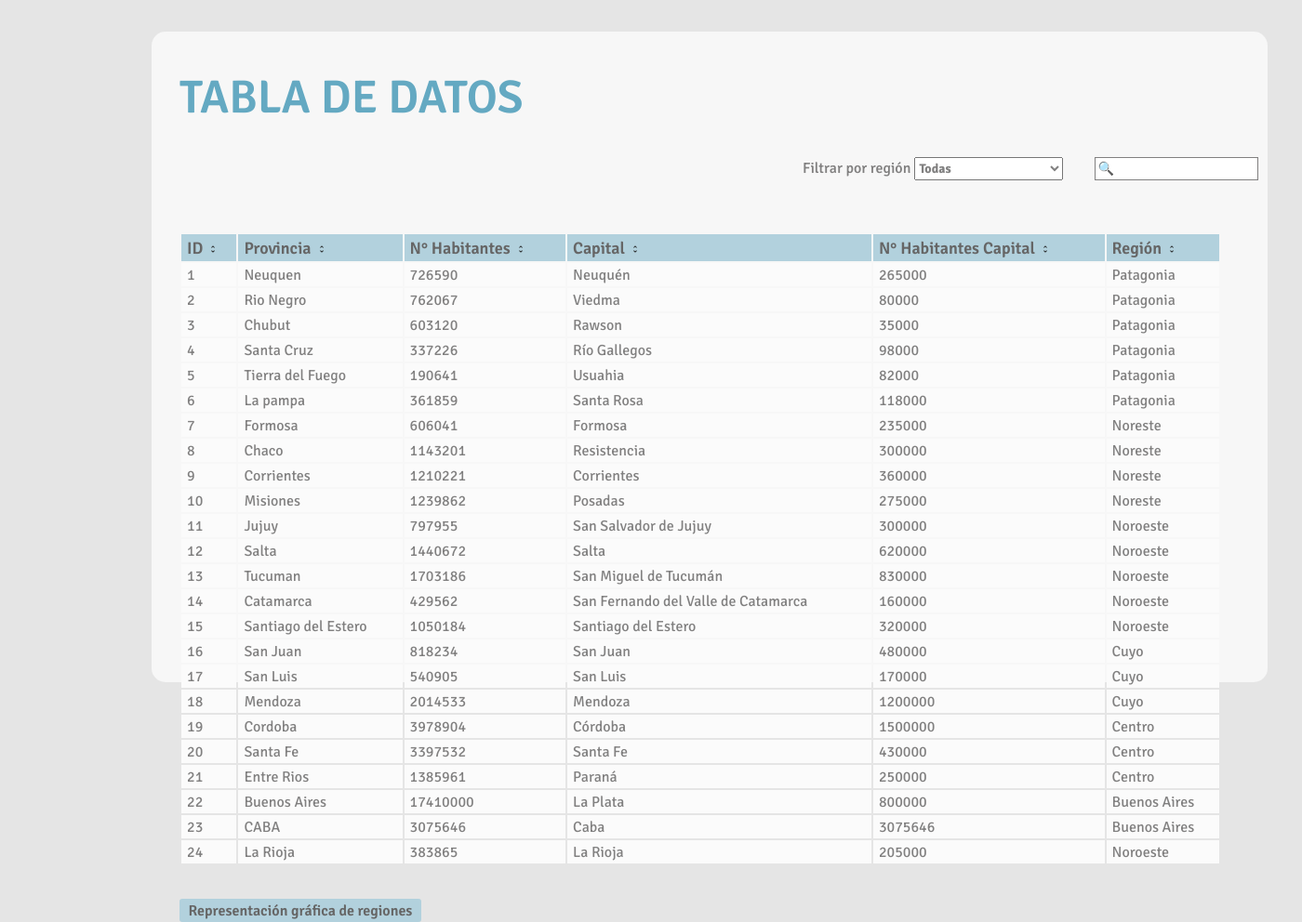
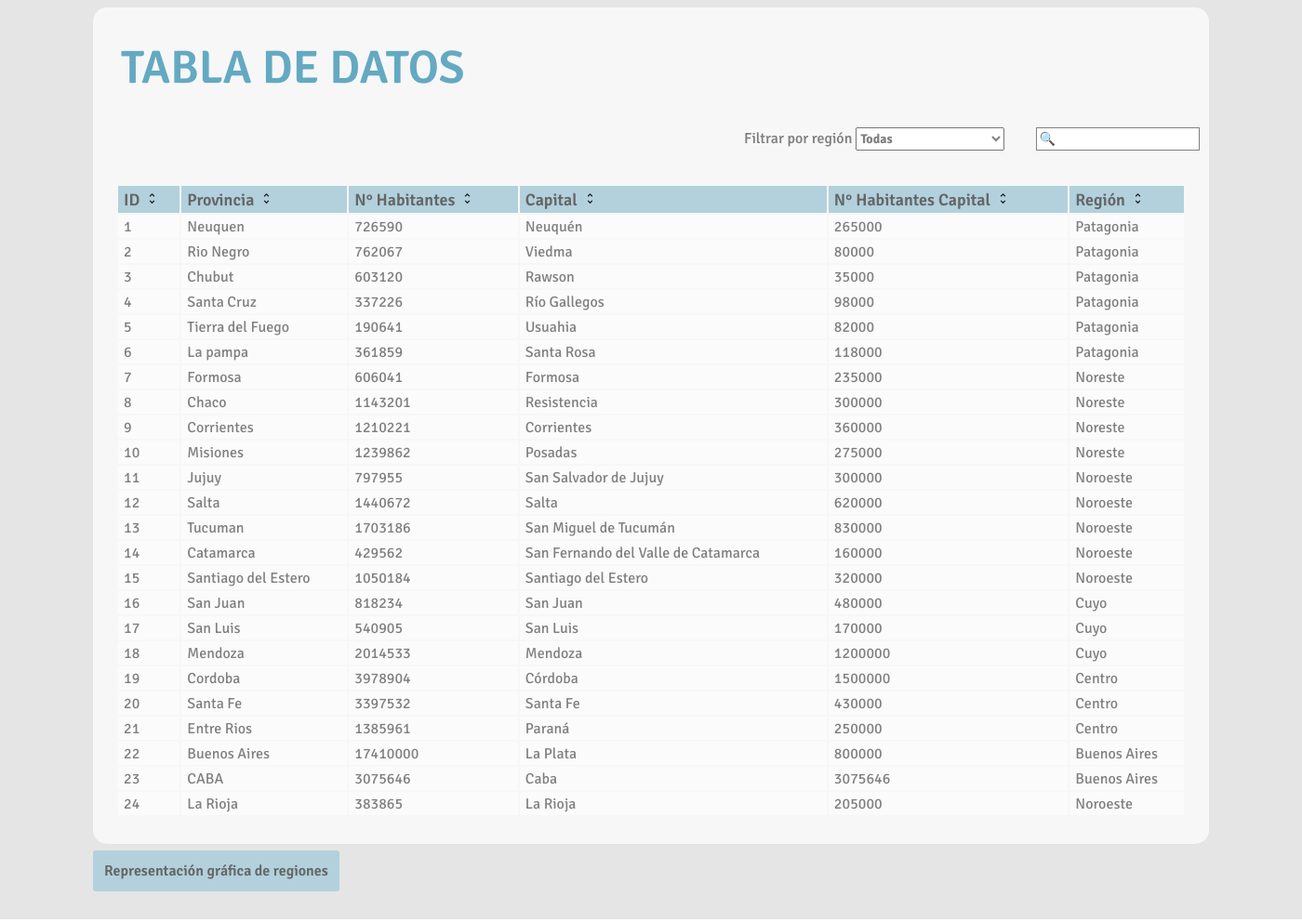
Before and after one commit to axelvilla/Filter-App, a Flask app: page / in a window 1400 px wide. Shown: the whole page at 93% size. Run offline with Flask 3, Linux system fonts and the light colour scheme; data comes from the database, SQL or seed files in the repository.

Commit message:
Se arreglo los botones de ordenamiento, la tabla y el boton para mostrar los resultados en forma grafica

```diff
--- a/static/icons.js
+++ b/static/icons.js
@@ -1,5 +1,5 @@
 const sortButton = `
-<svg xmlns="http://www.w3.org/2000/svg" height="10px" viewBox="0 -960 960 960" width="10px" fill="#1f1f1f">
+<svg xmlns="http://www.w3.org/2000/svg" height="15px" viewBox="0 -960 960 960" width="15px" fill="#1f1f1f">
   <path d="M480-120 300-300l58-58 122 122 122-122 58 58-180 180ZM358-598l-58-58 180-180 180 180-58 58-122-122-122 122Z"/>
 </svg>
 `;
--- a/static/styles.css
+++ b/static/styles.css
@@ -2,7 +2,6 @@ body {
 
     max-height: 100vh;
     max-width: 100vw;
-
     background-color: #E5E5E5;
 
 }
@@ -10,26 +9,23 @@ body {
 
 .container {
 
-    height: 700px;
-
-    padding-left: 155px;
+    display: flex;
+    justify-content: center;
+    align-items: center;
 
 }
 
 
 .caja {
 
-    height: 700px;
+    height: 900px;
     width: 1200px;
-
     border-radius: 15px;
 
     background-color: #F7F7F7;
 
 
     h1 {
-
-        padding-top: 40px;
         padding-left: 30px;
 
         font-size: 50px;
@@ -80,9 +76,8 @@ body {
 
     table {
 
-        padding-left: 30px;
-        padding-top: 20px;
-
+        margin: auto;
+        height: 11px;
         width: 1150px;
         table-layout: auto;
     }
@@ -135,10 +130,9 @@ body {
 
     button:not([class]) {
 
-        height: 25px;
-        width: 260px;
+        padding: 10px 10px 10px 10px;
 
-        margin-left: 30px;
+        margin-bottom: 30px;
 
         border-radius: 3px;
         border: 2px solid #B2D1DD;
```
